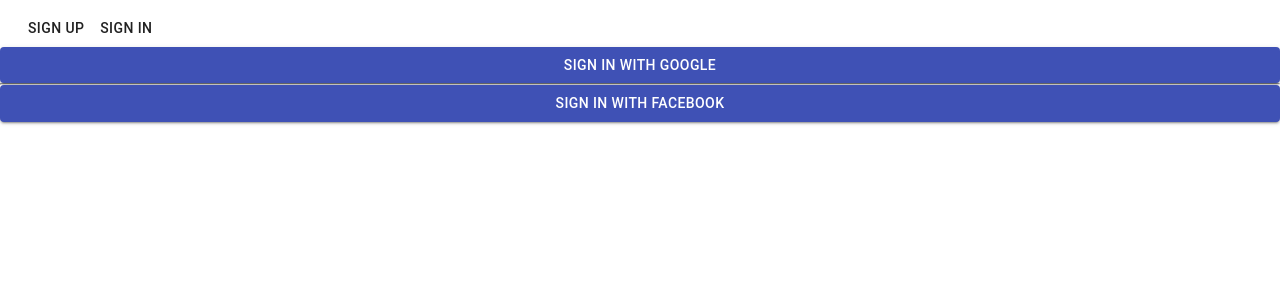
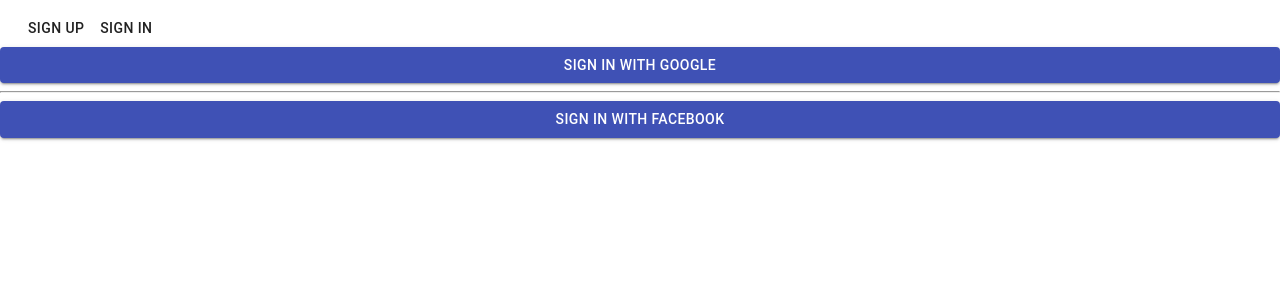
Before and after one commit to shristify/coterie, a React (Create React App) app: page / in a window 1280 px wide. Shown: the top 300 px of the page. Built offline with nearby package versions, Linux system fonts and the light colour scheme; no server answers; the database is empty.

Commit message:
Update index.css

```diff
--- a/src/index.css
+++ b/src/index.css
@@ -1,7 +1,5 @@
 
-*{
-  margin:0;
-}body {
+body {
   margin: 0;
   font-family: -apple-system, BlinkMacSystemFont, 'Segoe UI', 'Roboto', 'Oxygen',
     'Ubuntu', 'Cantarell', 'Fira Sans', 'Droid Sans', 'Helvetica Neue',
@@ -14,3 +12,10 @@
   font-family: source-code-pro, Menlo, Monaco, Consolas, 'Courier New',
     monospace;
 }
+html,
+body,
+#root,
+.Loginsi {
+  width: 100%;
+  height: 100%;
+}
```
